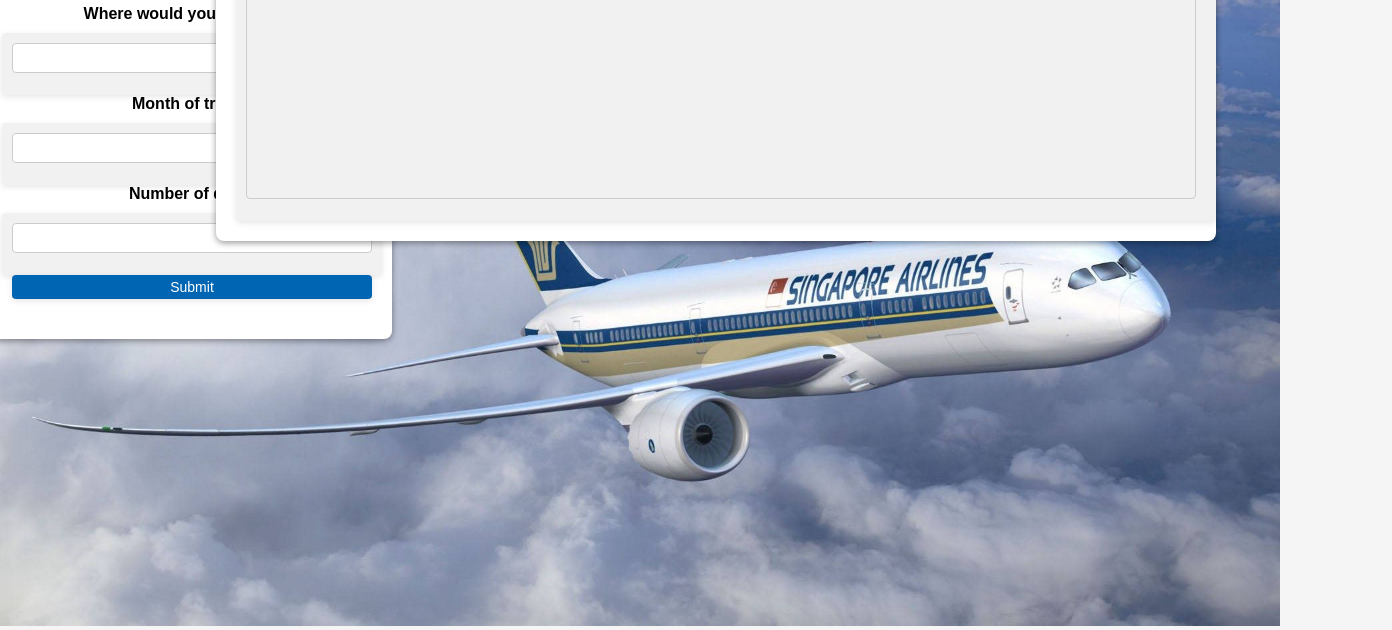
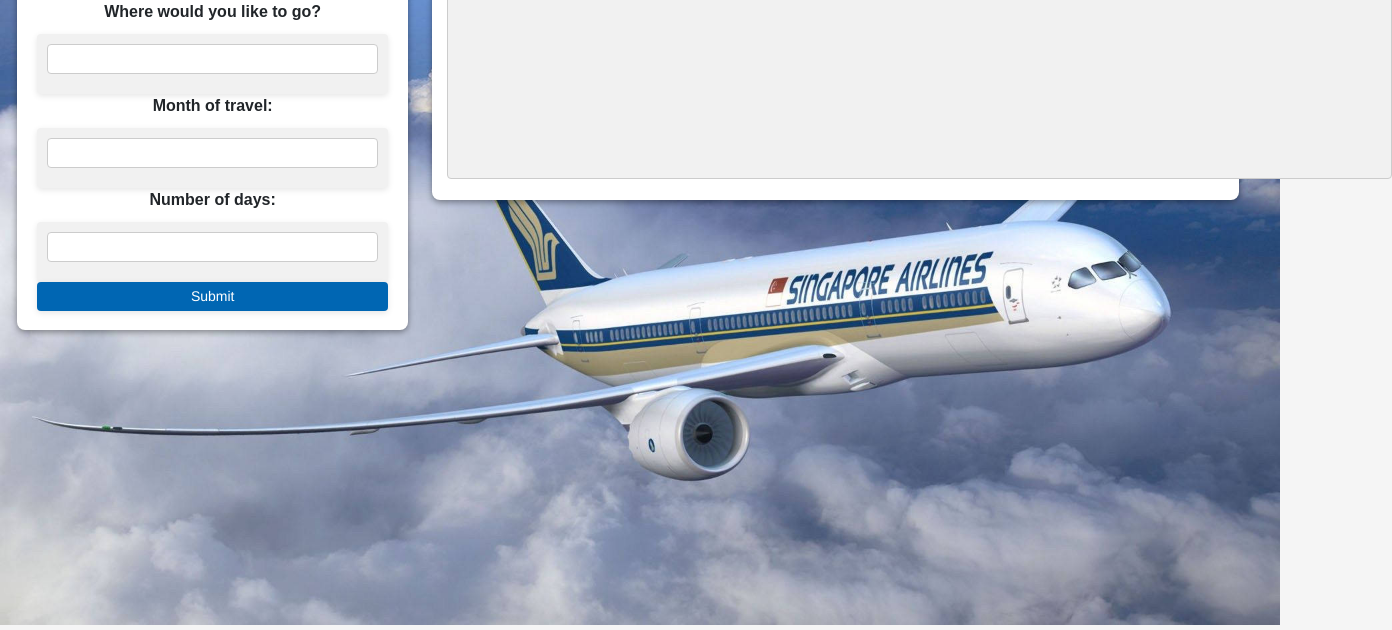
Before and after one commit to yeoshuheng/travel-gpt, a plain HTML site: page client/src/index.html in a window 1280 px wide. Shown: the part 255-885 px from the top of the page, 1392 px wide, since content can reach past the window. Drawn offline with nearby package versions, Linux system fonts and the light colour scheme; a web font is replaced by a local one.

Commit message:
Updates to the frontend

```diff
--- a/client/src/index.html
+++ b/client/src/index.html
@@ -4,6 +4,7 @@
     <script src="https://code.jquery.com/jquery-3.6.0.min.js"></script>
     <title>Singapore Airlines - TravelGPT</title>
     <meta name="viewport" content="width=device-width, initial-scale=1.0">
+    <link href="https://cdn.jsdelivr.net/npm/bootstrap@5.3.0/dist/css/bootstrap.min.css" rel="stylesheet" integrity="sha384-9ndCyUaIbzAi2FUVXJi0CjmCapSmO7SnpJef0486qhLnuZ2cdeRhO02iuK6FUUVM" crossorigin="anonymous">
     <link rel="stylesheet" type="text/css" href="../styles/index.css">
     <link rel="preconnect" href="https://fonts.googleapis.com">
     <link rel="preconnect" href="https://fonts.gstatic.com" crossorigin>
@@ -30,7 +31,9 @@
         </nav>
     </section>
 
-    <section>
+    <div class="container-fluid">
+        <div class="row">
+            <div class="col-lg-4">
                 <div id="content">
                     <h1 id="title">TravelGPT, your one-stop travel bot</h1>
                     <div class="query">Where would you like to go?</div>
@@ -49,19 +52,27 @@
                     <div class="error-message" id="errorMessage"></div>
                     <div class="generate" id="generating"></div>
                 </div>
+            </div>
+
+            <div class = "col-lg-8">
                 <div id="output">
                     <div class="query">TravelGPT suggestion:</div>
-            <div class="box">
+                    <div class="return-to-user">
                         <output type="outputBox" id="outputText" readonly>
                     </div>
                 </div>
-    </section>
+            </div>
+        </div>
+    </div>
 
-    <section>
+    <!-- <section>
         <div>
             <img src="../images/planepic2.jpg   " alt="Singapore Airlines Plane" width = "100%"" height=auto>
         </div>
-    </section>
+    </section> -->
+
+
     <script src="../app.js"></script>
+    <script src="https://cdn.jsdelivr.net/npm/bootstrap@5.3.0/dist/js/bootstrap.bundle.min.js" integrity="sha384-geWF76RCwLtnZ8qwWowPQNguL3RmwHVBC9FhGdlKrxdiJJigb/j/68SIy3Te4Bkz" crossorigin="anonymous"></script>
 </body>
 </html>
--- a/client/styles/index.css
+++ b/client/styles/index.css
@@ -90,13 +90,13 @@
     overflow: hidden;
   }
 
-  #backgroundImage {
+  /* #backgroundImage {
     position: absolute;
     top: 0;
     left: 0;
     width: 100%;
     height: 134px;
-  }
+  } */
 
   header {
     background-color: #00376E;
@@ -105,11 +105,7 @@
   }
 
   #content {
-    position: absolute;
-    top: 43%;
-    left: 15%;
-    transform: translate(-50%, -50%);
-    width: 400px;
+    width: 100%;
     height: 500px;
     display: flex;
     flex-direction: column;
@@ -168,15 +164,24 @@
     overflow: auto;
   }
 
+  .container-fluid {
+    height: 100%;
+    width: 100%;
+    background-image: url(../images/planepic2.jpg);
+    background-size: cover;
+    background-position: center;
+  }
+
   output[type="outputBox"] {
     display: inline-block;
-    width: 950px;
+    width: 945px;
     height: 300px;
     padding: 4px;
     font-size: 14px;
     margin-bottom: 10px;
     box-sizing: border-box;
     border: 1px solid #ccc;
+    background-color: #f1f1f1;
     border-radius: 4px;
     position: relative;
     word-wrap: break-word;
@@ -213,20 +218,22 @@
     background-color: #004d99;
   }
 
-  #output {
-    position: absolute;
-    top: 12%;
-    right: 5%;
-    height: 400px;
-    width: 1000px;
+   #output {
+    height: 370px;
+    width: 100%;
     display: flex;
     flex-direction: column;
-    align-items: center;
     align-items: flex-start;
-    padding: 20px;
+    padding: 15px;
     box-sizing: border-box;
     background-color: #fff;
     border-radius: 8px;
     box-shadow: 0 2px 6px rgba(0, 0, 0, 0.4);
     font-family: "Helvetica Neue", Helvetica, Arial, sans-serif;
   }
+
+  .row{
+    height: 100%;
+    width: 100%;
+    padding: 5px;
+}
```
Lines whose indentation alone changed are shown as unchanged.
